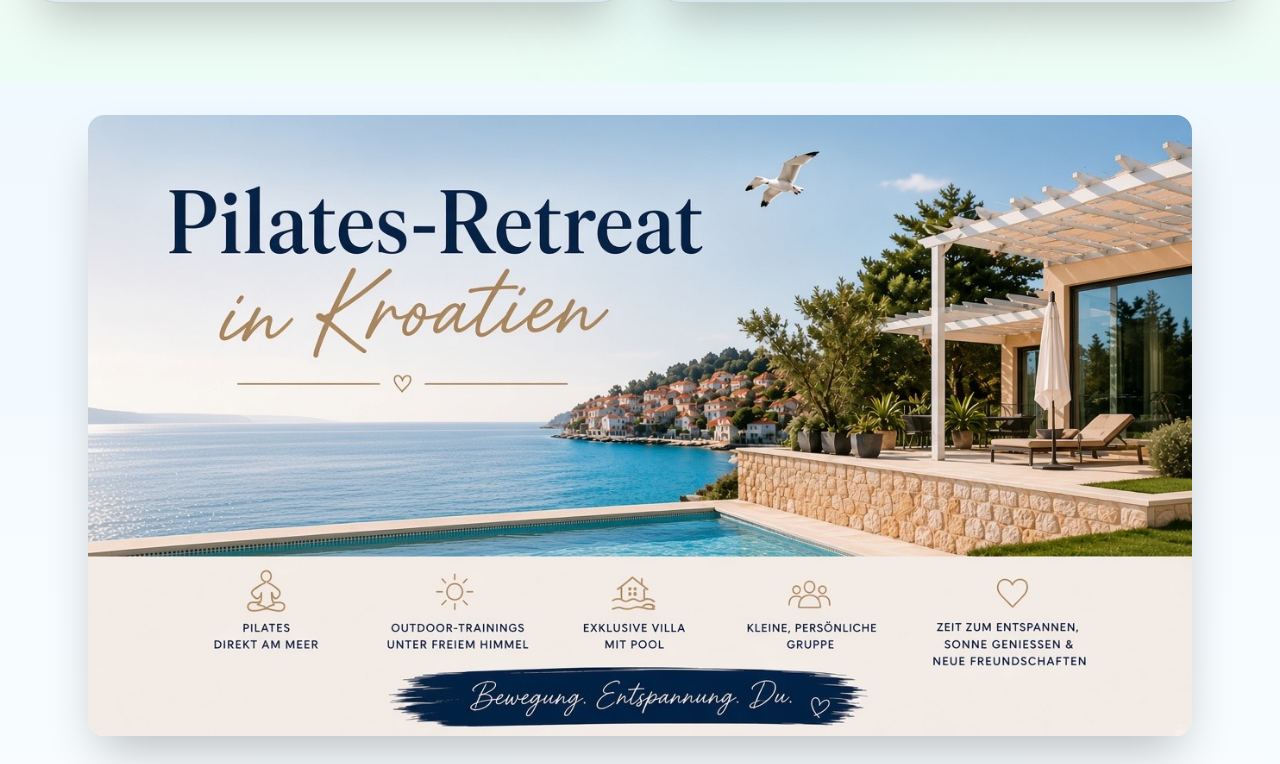
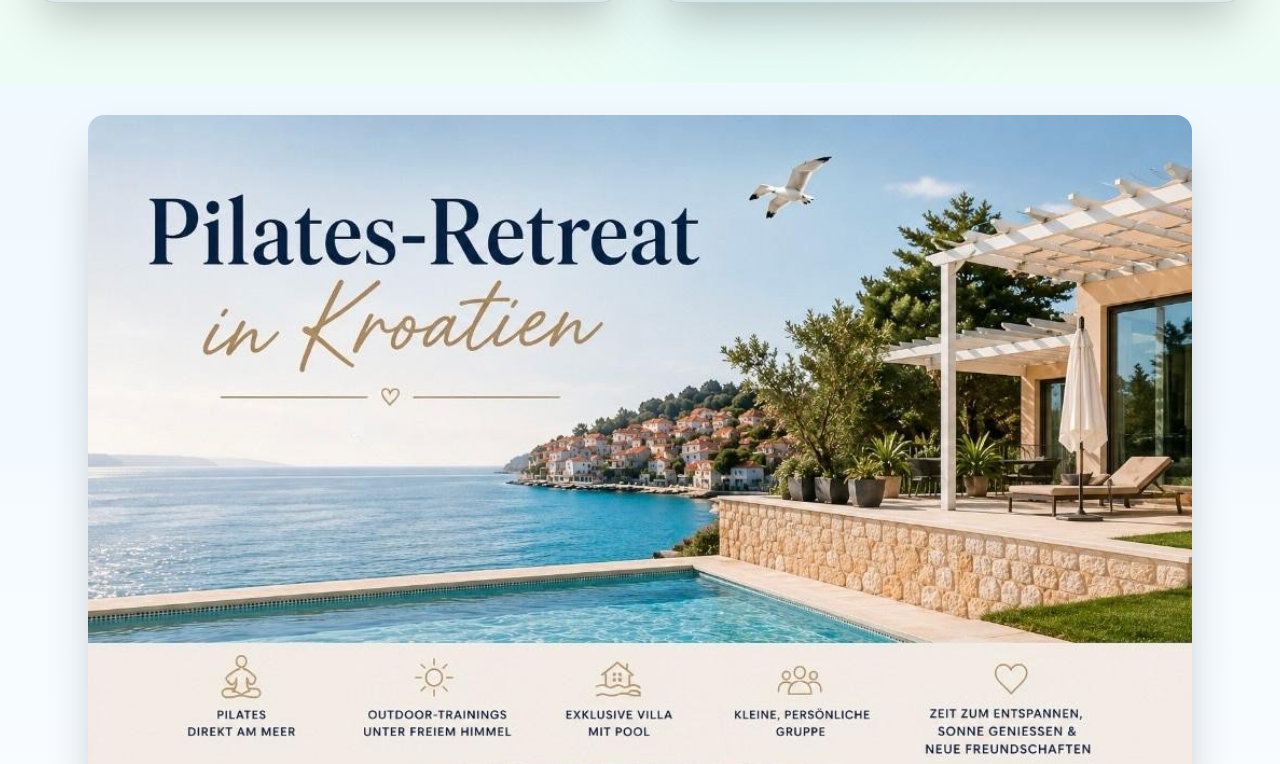
Before and after one commit to miskigor/reiseziel, a React (Vite) app: page / in a window 1280 px wide. Shown: the part 7684-8448 px from the top of the page. Built offline with nearby package versions, Linux system fonts and the light colour scheme.

Commit message:
Use full uncropped retreat flyer and stop image cropping.

```diff
--- a/src/components/Retreat.tsx
+++ b/src/components/Retreat.tsx
@@ -51,9 +51,9 @@ export const Retreat: React.FC<RetreatProps> = ({ language, focusTerm = null })
       <div className="relative z-10 w-full max-w-6xl mx-auto px-3 sm:px-4 lg:px-6 mb-12">
         <div className="overflow-hidden rounded-xl md:rounded-2xl shadow-2xl">
           <img
-            src="/pilates-retreat.jpg?v=3"
+            src="/pilates-retreat.jpg?v=4"
             alt={t('retreat.title')}
-            className="w-full h-auto min-h-[280px] sm:min-h-[360px] md:min-h-[480px] object-cover object-center"
+            className="w-full h-auto object-contain block"
           />
         </div>
       </div>
```
Also changed, not shown: public/pilates-retreat.jpg.
